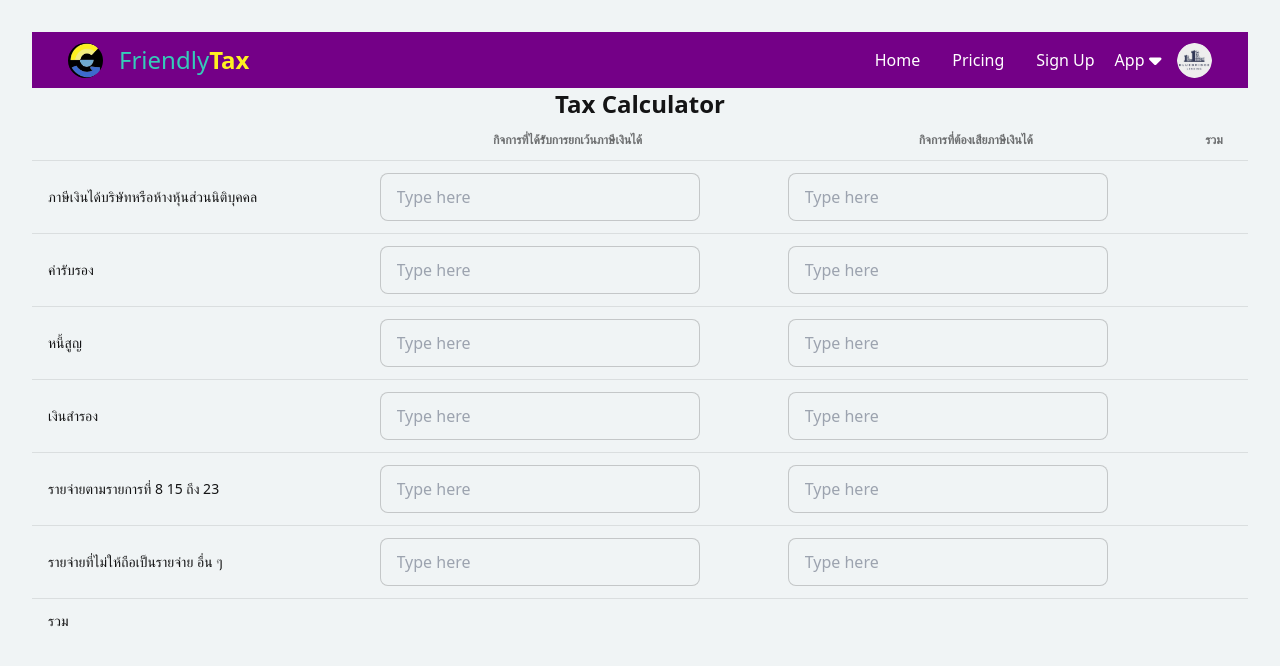
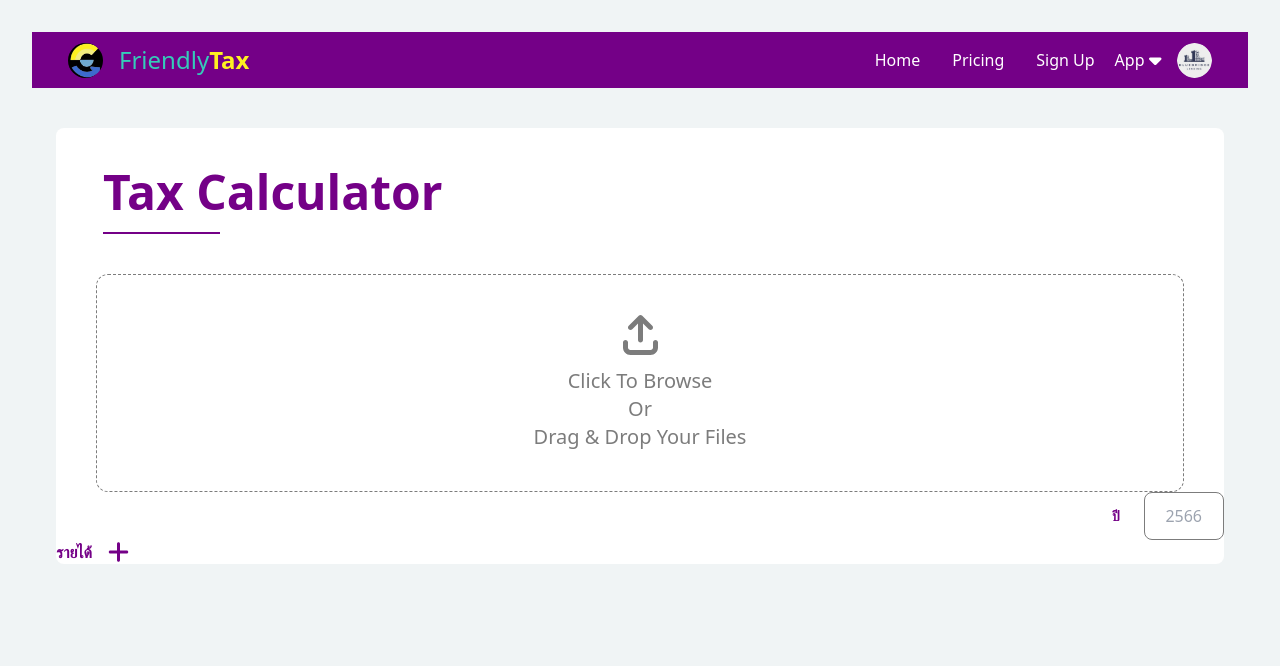
Before and after one commit to ThanabodeeSaepui/friendly-tax-site, a React (Vite) app in the folder packages/web/: page /app/tax-calculator in a window 1280 px wide. Shown: the top 666 px of the page. Built offline with nearby package versions, Linux system fonts and the light colour scheme; no server answers; what aws-amplify would draw is missing.

Commit message:
unfinish tax calculator

```diff
--- a/packages/web/src/pages/App/TaxCalculator.jsx
+++ b/packages/web/src/pages/App/TaxCalculator.jsx
@@ -1,8 +1,59 @@
+import { FontAwesomeIcon } from '@fortawesome/react-fontawesome'
+import { faArrowUpFromBracket, faPlus, faCaretDown } from "@fortawesome/free-solid-svg-icons";
+
 export default function TaxCalculator() {
   return (
     <>
-      <h1 className="font-bold text-2xl">Tax Calculator</h1>
-      <div className="overflow-x-auto">
+    <div className="rounded-lg bg-white my-10 mx-[2%]">
+        <div>
+          <h2 className="text-5xl font-bold flex justify-start ml-[4%] pt-10 text-secondary">Tax Calculator</h2>
+          <hr className="mx-[4%] my-4 h-0.5 w-[10%] border-t-0 bg-secondary opacity-100" />
+        </div>
+      <div className='mt-10 mx-10 p-10 border-dashed border rounded-xl flex flex-col items-center justify-center border-[#7C7C7C] text-xl text-[#7C7C7C]'>
+        <div className='mb-3'><FontAwesomeIcon icon={faArrowUpFromBracket} size='2xl' color='#7C7C7C'/></div>
+        <div>Click To Browse<br></br>Or<br></br>Drag & Drop Your Files</div>
+        </div>
+      <div className='w-full flex justify-end'>
+        {/* Company Name */}
+        <div class="label">
+          <span class="label-text flex flex-row font-bold mr-5 text-secondary font-bold">ปี</span>
+        </div>
+          <input type="text" placeholder='2566' class="input input-bordered w-20 text-center bg-neutral border-[#7C7C7C] focus:outline-none focus:border-secondary focus:ring-secondary" />
+      </div>
+      <div className='flex flex-row space-x-4'>
+
+          <div className="dropdown dropdown-hover">
+            <div className='flex flex-row items-center'>
+            <h1 className='text-start text-secondary font-bold mr-4'>รายได้</h1>
+              <FontAwesomeIcon icon={faPlus} size='xl' color='#740087'/>
+            </div>
+            {/* optional options */}
+            <ul tabIndex={0} className="z-[1] dropdown-content menu p-2 bg-white rounded-box w-80 text-black">
+              <li>
+                <div className='flex flex-row'>
+                  รายได้ดอกเบี้ย
+                </div>
+              </li>
+              <li>
+                <div className='flex flex-row'>
+                  เงินปันผลรับ
+                </div>
+              </li>
+              <li>
+                <div className='flex flex-row'>
+                  กำไรจากอัตราแลกแปลี่ยนสุทธิ
+                </div>
+              </li>
+              <li>
+                <div className='flex flex-row'>
+                  กำไรจากการขายเงินลงทุนในบริษัทย่อย
+                </div>
+              </li>
+            </ul>
+          </div>
+
+      </div>
+      {/* <div className="overflow-x-auto">
         <table className="table">
           <thead>
             <tr className="text-center">
@@ -129,6 +180,7 @@ export default function TaxCalculator() {
             </tr>
           </tbody>
         </table>
+      </div> */}
       </div>
     </>
   );
```
